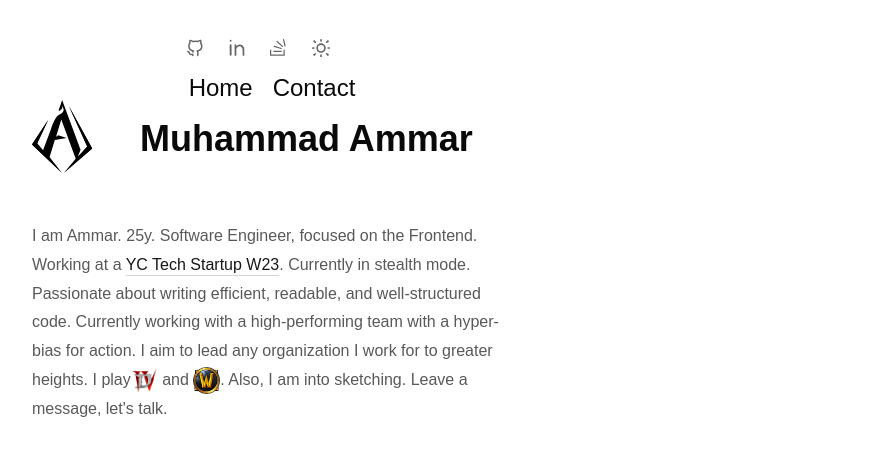
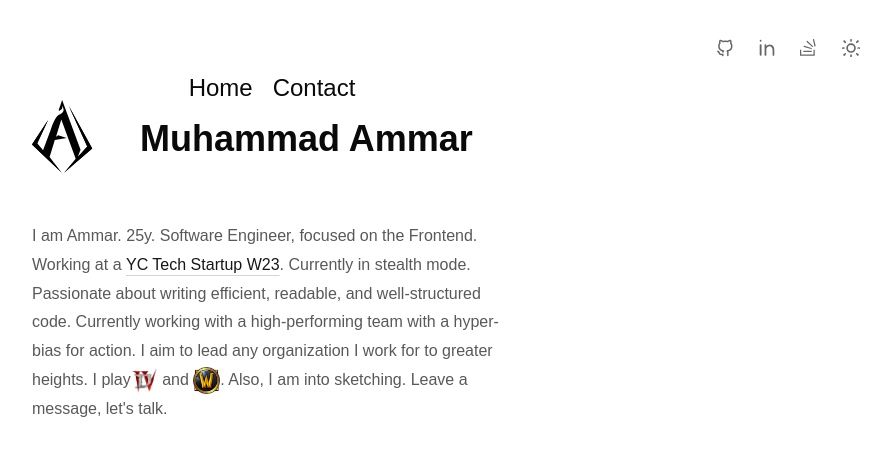
Before and after one commit to Fanoflix/personal-portfolio-v2, a Next.js app: page / in a window 1280 px wide. Shown: the top 456 px of the page, without its empty margins (368-1259 px from the left). Built offline with nearby package versions, Linux system fonts and the light colour scheme; a web font is replaced by a local one.

Commit message:
FIX: Fixed InlineLink's hover state in dark mode

```diff
--- a/src/components/InlineLink/InlineLink.tsx
+++ b/src/components/InlineLink/InlineLink.tsx
@@ -12,7 +12,7 @@ export default function InlineLink({
 } & PropsWithChildren) {
   return (
     <Link
-      className="underline underline-offset-[5px] decoration-neutral-300 dark:decoration-neutral-700 text-primary hover:decoration-primary"
+      className="underline underline-offset-[5px] decoration-neutral-300 dark:decoration-neutral-700 text-primary hover:decoration-primary dark:hover:decoration-primary font-medium"
       href={href}
       rel="noopener noreferrer"
       target="_blank"
--- a/src/components/TopNavbar.tsx
+++ b/src/components/TopNavbar.tsx
@@ -5,7 +5,7 @@ import ToggleTheme from "../features/TopNavbar/components/ToggleTheme";
 import { iconHeightWidth } from "../features/TopNavbar/constants";
 export default function Navbar() {
   return (
-    <nav className="h-12 flex items-center justify-end gap-6 pr-7">
+    <nav className="h-12 w-full flex items-center justify-end gap-6 pr-7">
       <NavIconButton href="https://github.com/fanoflix" tooltipContent="Github">
         <Image
           src="/icons/github.svg"
```
